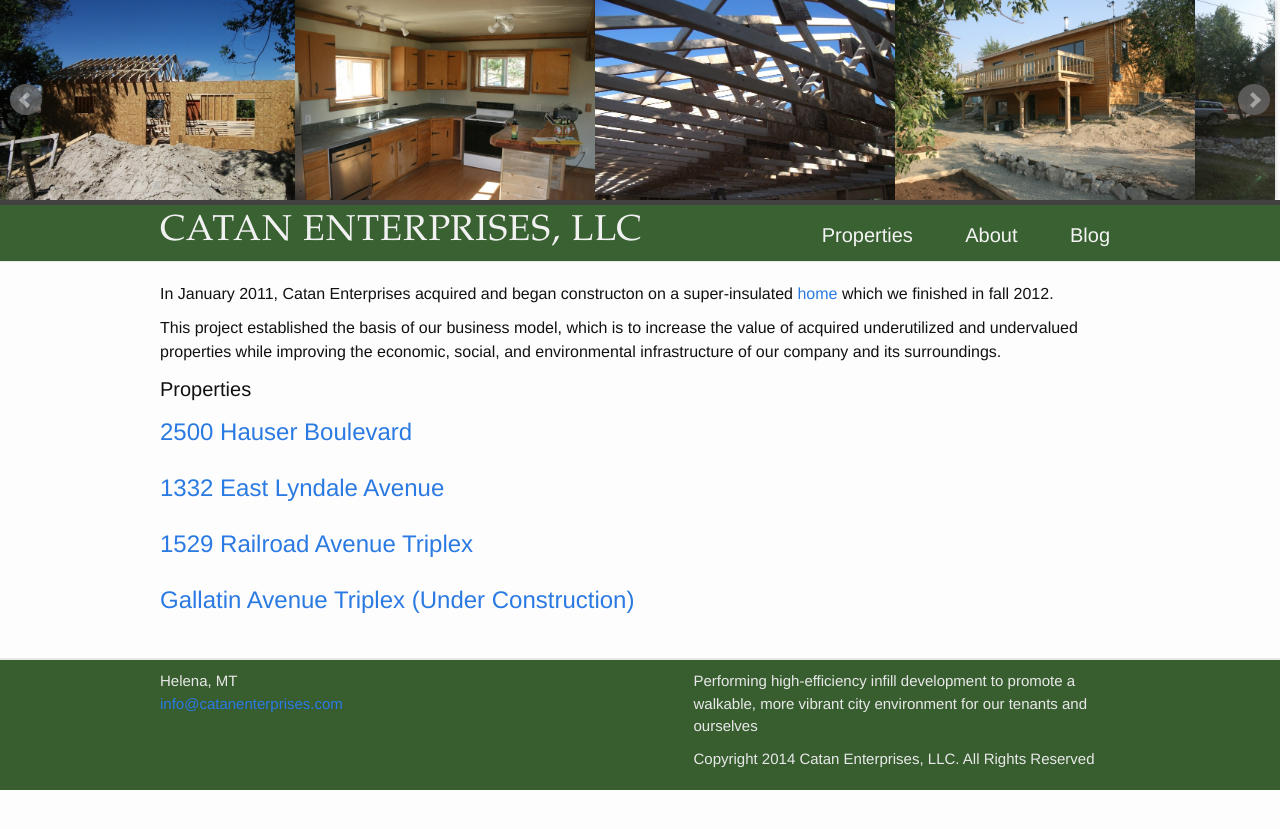
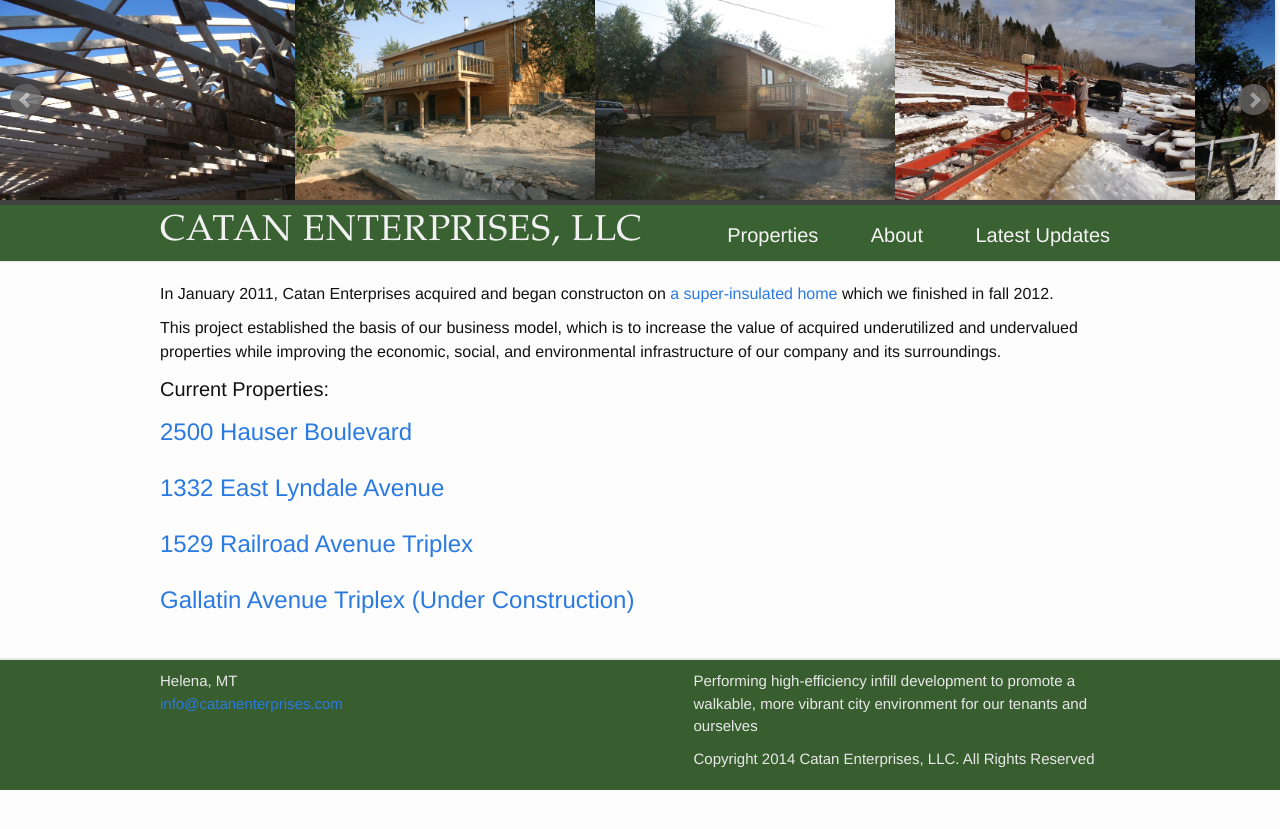
Before and after one commit to jenningsanderson/Catan-Enterprises, a Jekyll site: the page built from index.html, in a window 1280 px wide. Shown: the top 829 px of the page. Built offline with Jekyll 4.4.1, drawn with Linux system fonts in a browser that asks for light colours.

Commit message:
updated a bunch of tings

```diff
--- a/assets/js/main.js
+++ b/assets/js/main.js
@@ -1,13 +1,13 @@
 $(document).ready(function() {
 	$('#full-width-header-graphic').bxSlider({
-		auto: true,
+		auto: false,
 		speed: 3000,
 		height: 400,
 		pager: false,
 		adaptiveHeight: false,
 		responsive: true,
 		minSlides: 3,
-		maxSlides: 5,
+		maxSlides: 6,
 		slideWidth: 300,
 		slideMargin: 0
 	});
--- a/index.html
+++ b/index.html
@@ -4,11 +4,11 @@
 
 <div class="home">
 
-  <p>In January 2011, Catan Enterprises acquired and began constructon on a super-insulated <a href="/hauser">home</a> which we finished in fall 2012.
+  <p>In January 2011, Catan Enterprises acquired and began constructon on <a href="/hauser">a super-insulated home</a> which we finished in fall 2012.
 
   <p>This project established the basis of our business model, which is to increase the value of acquired underutilized and undervalued properties while improving the economic, social, and environmental infrastructure of our company and its surroundings.</p>
 
-  <h1 class="page-heading">Properties</h1>
+  <h1 class="page-heading">Current Properties: </h1>
 
   <ul class="post-list">
     {% for property in site.properties %}
--- a/pages/4_blog.md
+++ b/pages/4_blog.md
@@ -1,6 +1,6 @@
 ---
 layout: page
-title:  "Blog"
+title:  "Latest Updates"
 nav: main
 date:   2014-09-20 16:40:57
 
```
